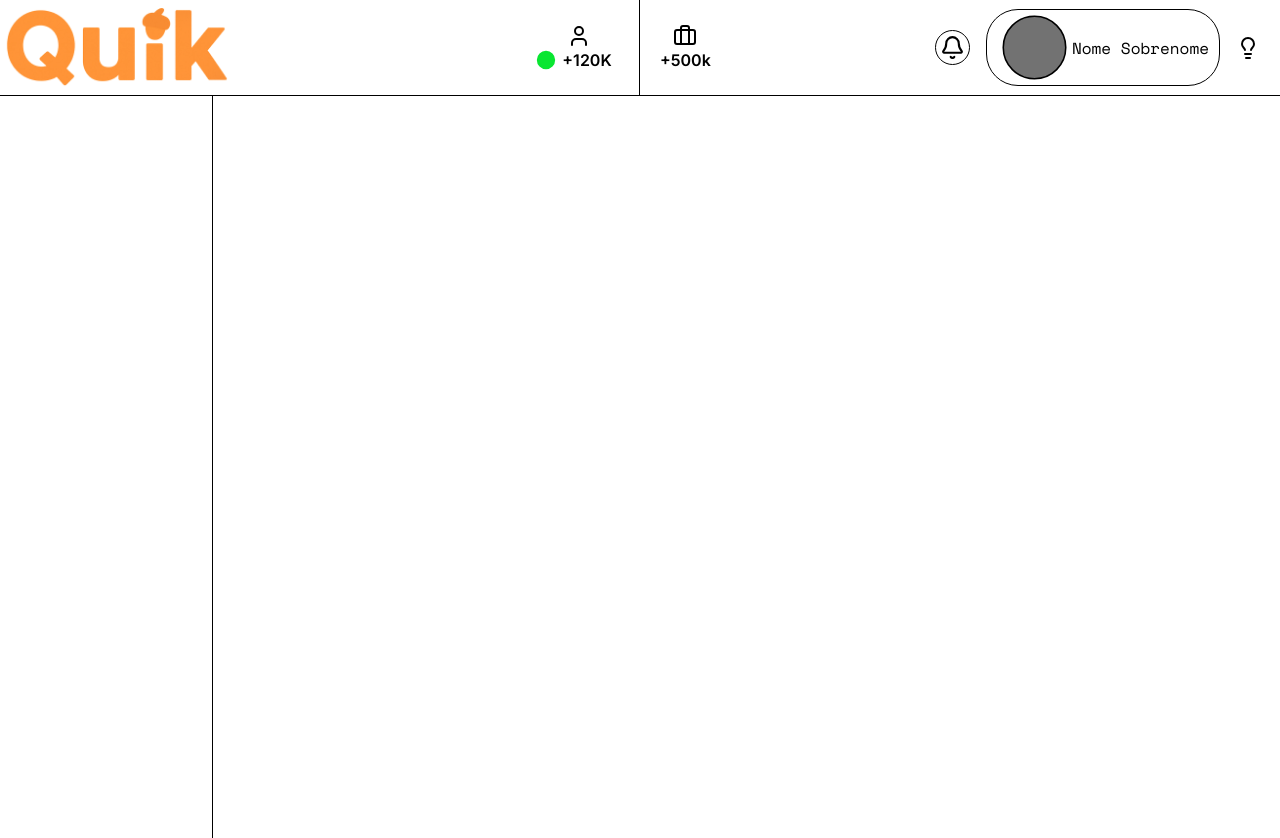
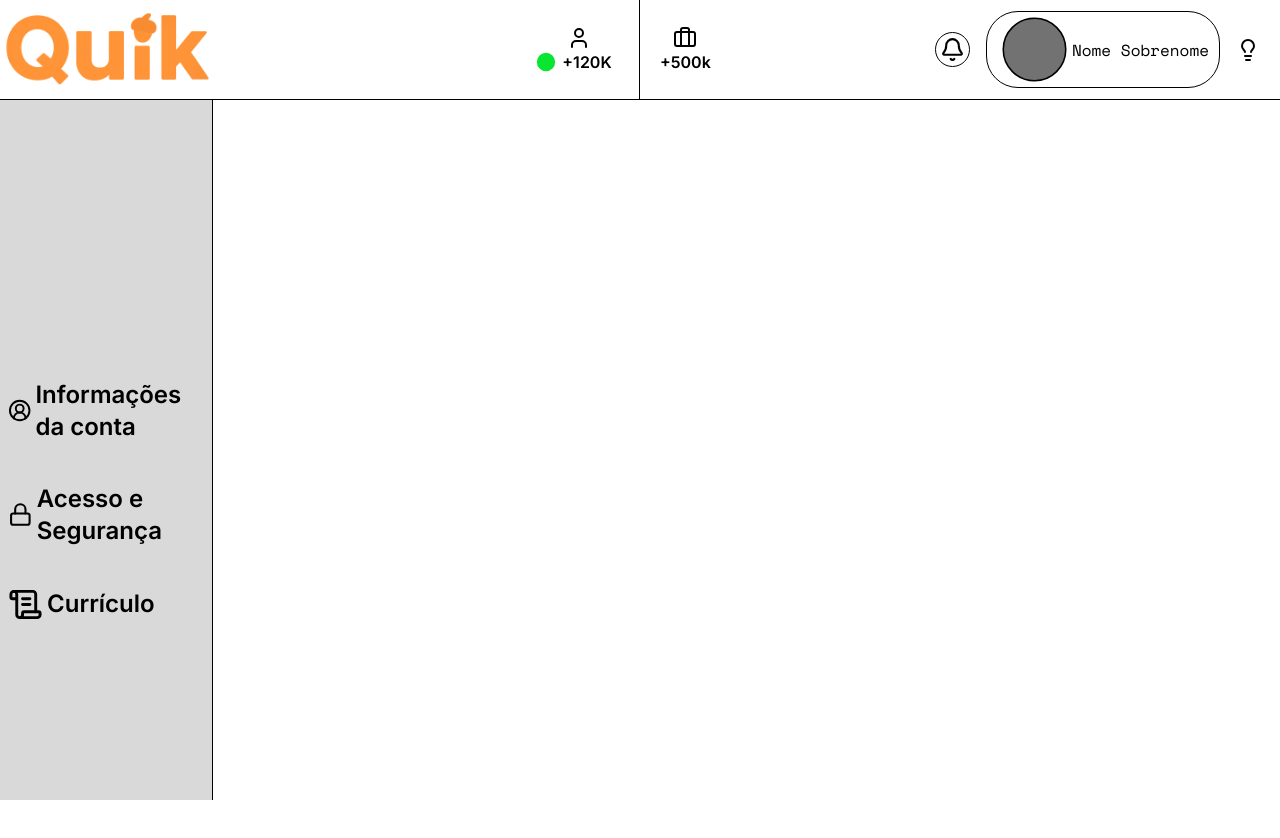
Before and after one commit to Curso-Senai-Tecnico/Qwik-prototype, a React (Vite) app in the folder Quik/frontend/react-app/: page /candidato/dashboard in a window 1280 px wide. Shown: the top 838 px of the page. After the commit the page ends 800 px from the top, so only its background shows below. Built offline with nearby package versions, Linux system fonts and the light colour scheme; a web font is replaced by a local one.

Commit message:
[FE] adicionada animação de busca por chamada de video

```diff
--- a/Quik/frontend/react-app/src/App.jsx
+++ b/Quik/frontend/react-app/src/App.jsx
@@ -10,10 +10,11 @@ import DashboardRecrutador from "./pages/recrutador/DashboardRecrutador";
 import CadastrarVagas from "./pages/recrutador/CadastrarVagas";
 import Assinatura from "./pages/recrutador/Assinatura";
 import MainLayout from "./MainLayout";
+import { RoleProvider } from "./contexts/RoleProvider";
 
 export default function App() {
   const [darkMode, setDarkMode] = useState(false);
-  const [role, setRole] = useState(localStorage.getItem("role") || "candidato");
+
 
   useEffect(() => {
     if (darkMode) {
@@ -26,6 +27,7 @@ export default function App() {
   console.log(darkMode);
   return (
     /* Configuração de rotas usando React Router para fins de organização*/
+    <RoleProvider>
       <Routes>
         <Route path="/" element={<LandingPage />} />
 
@@ -37,13 +39,7 @@ export default function App() {
 
         {/*Grupo com layout */}
         <Route
-        element={
-          <MainLayout
-            darkMode={darkMode}
-            setDarkMode={setDarkMode}
-            role={role}
-          />
-        }
+          element={<MainLayout darkMode={darkMode} setDarkMode={setDarkMode} />}
         >
           <Route
             path="/home"
@@ -52,7 +48,10 @@ export default function App() {
           <Route
             path="/candidato/dashboard"
             element={
-            <DashboardCandidato darkMode={darkMode} setDarkMode={setDarkMode} />
+              <DashboardCandidato
+                darkMode={darkMode}
+                setDarkMode={setDarkMode}
+              />
             }
           />
           <Route
@@ -61,7 +60,6 @@ export default function App() {
               <DashboardRecrutador
                 darkMode={darkMode}
                 setDarkMode={setDarkMode}
-              role={role}
               />
             }
           />
@@ -73,9 +71,12 @@ export default function App() {
           />
           <Route
             path="/recrutador/assinatura"
-          element={<Assinatura darkMode={darkMode} setDarkMode={setDarkMode} />}
+            element={
+              <Assinatura darkMode={darkMode} setDarkMode={setDarkMode} />
+            }
           />
         </Route>
       </Routes>
+    </RoleProvider>
   );
 }
--- a/Quik/frontend/react-app/src/MainLayout.jsx
+++ b/Quik/frontend/react-app/src/MainLayout.jsx
@@ -3,7 +3,7 @@ import CustomNav from "./pages/home/CustomNav";
 
 export default function MainLayout({ darkMode, setDarkMode, role }) {
   return (
-    <div className="flex flex-col min-h-screen">
+    <div className="flex flex-col h-screen w-screen overflow-hidden">
       <CustomNav darkMode={darkMode} setDarkMode={setDarkMode} role={role} />
       <main className="flex-1">
         <Outlet />
--- /dev/null
+++ b/Quik/frontend/react-app/src/contexts/RoleContext.jsx
@@ -0,0 +1,6 @@
+import { createContext, useContext } from "react";
+export const RoleContext = createContext()
+
+export function useRole(){
+    return useContext(RoleContext)
+}
--- /dev/null
+++ b/Quik/frontend/react-app/src/contexts/RoleProvider.jsx
@@ -0,0 +1,17 @@
+import { useEffect, useState } from "react";
+import { RoleContext } from "./RoleContext";
+
+
+export function RoleProvider({children}) {
+    const [role, setRole] = useState(localStorage.getItem("role") || "candidato")
+
+    useEffect(() => {
+        localStorage.setItem("role", role)
+    }, [role])
+
+    return (
+        <RoleContext.Provider value={{role, setRole}}>
+            {children}
+        </RoleContext.Provider>
+    )
+}
--- a/Quik/frontend/react-app/src/pages/candidato/DashboardCandidato.jsx
+++ b/Quik/frontend/react-app/src/pages/candidato/DashboardCandidato.jsx
@@ -1,9 +1,9 @@
-export default function Dashboard({ darkMode, setDarkMode, role }) {
+import DashNav from "../dashutils/DashNav";
+
+export default function Dashboard({ darkMode}) {
   return (
     <div className="flex flex-col">
-      <div className="flex">
-        <nav className="flex flex-col h-dvh w-2/12 border-r"></nav>
-      </div>
+      <DashNav darkMode={darkMode}/>
     </div>
   );
 }
--- a/Quik/frontend/react-app/src/pages/dashutils/DashNav.jsx
+++ b/Quik/frontend/react-app/src/pages/dashutils/DashNav.jsx
@@ -1,25 +1,37 @@
 import { CircleUserRound } from "lucide-react";
 import { Lock } from "lucide-react";
 import { ScrollText } from "lucide-react";
+import { useRole } from "../../contexts/RoleContext";
 
-export default function DashNav({ role }) {
+export default function DashNav({ darkMode }) {
+  const { role } = useRole();
   return (
-    <nav className="flex flex-col gap-6 border-r h-dvh w-2/12 bg-[#D9D9D9] items-center justify-center">
+    <nav
+      className={`flex flex-col gap-6 border-r h-dvh w-2/12  items-center justify-center  ${
+        darkMode
+          ? "bg-[#22303c] text-white border-r-white"
+          : "bg-[#D9D9D9] text-black"
+      }`}
+    >
       <div className="flex items-center gap-1 min-w-full p-2">
-        <CircleUserRound />
-        <span className="font-inter font-semibold ">Informações da conta</span>
+        <CircleUserRound size={35} />
+        <span className="font-inter font-semibold text-2xl ">
+          Informações da conta
+        </span>
       </div>
       <div className="flex items-center gap-1 min-w-full p-2">
-        <Lock />
-        <span className="font-inter font-semibold ">Acesso e Segurança</span>
+        <Lock size={35} />
+        <span className="font-inter font-semibold text-2xl ">
+          Acesso e Segurança
+        </span>
       </div>
       <div className="flex items-center gap-1 min-w-full p-2">
-        <ScrollText />
+        <ScrollText size={35} />
         {role === "candidato" && (
-          <span className="font-inter font-semibold ">Currículo</span>
+          <span className="font-inter font-semibold text-2xl ">Currículo</span>
         )}
         {role === "recrutador" && (
-          <span className="font-inter font-semibold ">Vagas</span>
+          <span className="font-inter font-semibold text-2xl ">Vagas</span>
         )}
       </div>
     </nav>
--- a/Quik/frontend/react-app/src/pages/home/CustomNav.jsx
+++ b/Quik/frontend/react-app/src/pages/home/CustomNav.jsx
@@ -5,8 +5,10 @@ import { Circle } from "lucide-react";
 import { useNavigate } from "react-router-dom";
 import { Lightbulb } from "lucide-react";
 import Logo from "/logoNova.png";
+import { useRole } from "../../contexts/RoleContext";
 
-export default function CustomNav({ darkMode, setDarkMode, role, setRole }) {
+export default function CustomNav({ darkMode, setDarkMode }) {
+  const { role } = useRole();
   const navigate = useNavigate();
   console.log("Role recebida da Home: ", role);
   const toggleTheme = () => {
@@ -15,7 +17,7 @@ export default function CustomNav({ darkMode, setDarkMode, role, setRole }) {
   return (
     <header>
       <nav
-        className={`flex  w-dvw h-24 border-b ${
+        className={`flex  w-dvw h-25 border-b ${
           darkMode
             ? "border-white bg-[#22303c]  text-white"
             : "text-black bg-white"
@@ -24,7 +26,7 @@ export default function CustomNav({ darkMode, setDarkMode, role, setRole }) {
         <div className="flex justify-between items-center border-r w-1/2 h-full">
           <img
             src={Logo}
-            width={250}
+            width={230}
             height={250}
             className="cursor-pointer overflow-hidden"
             onClick={() => navigate("/home")}
--- a/Quik/frontend/react-app/src/pages/home/Home.jsx
+++ b/Quik/frontend/react-app/src/pages/home/Home.jsx
@@ -1,24 +1,11 @@
-import React, { useEffect, useState } from "react";
-import CustomNav from "./CustomNav";
 import { motion } from "framer-motion";
 import Messenger from "./Messenger";
 import VideoChamada from "./VideoChamada";
 
 export default function Home({ darkMode, setDarkMode }) {
-  const [role, setRole] = useState("");
-  useEffect(() => {
-    console.log("O use effect executou!");
-    const roleSalva = localStorage.getItem("role");
-    if (roleSalva) {
-      setRole(roleSalva);
-    } else {
-      localStorage.setItem("role", "candidato");
-      setRole("candidato");
-    }
-  }, []);
   return (
     <motion.div
-      className="bg-gradient-to-br from-[#ffd064] via-[#ffab4b] to-[#934500] flex flex-col w-vh h-dvh bg-[length:200%_200%] items-center"
+      className="bg-gradient-to-br from-[#ffd064] via-[#ffab4b] to-[#934500] flex flex-col w-screen h-screen bg-[length:200%_200%] items-center overflow-hidden"
       animate={{ backgroundPosition: ["0% 50%", "100% 50%", "0% 50%"] }}
       transition={{
         duration: 5,
--- /dev/null
+++ b/Quik/frontend/react-app/src/pages/home/LogoLoading.jsx
@@ -0,0 +1,67 @@
+import { motion } from "framer-motion";
+
+export default function LogoLoading() {
+  const bounceTransition = {
+    repeat: Infinity,
+    repeatType: "mirror",
+    duration: 0.6,
+    ease: "easeInOut",
+  };
+
+  return (
+    <svg
+      xmlns="http://www.w3.org/2000/svg"
+      viewBox="400 660 220 80"
+      width="180"
+      height="80"
+    >
+      {/* Bolinha 1 */}
+      <g>
+        <motion.path
+          fill="#130700"
+          d="M453.217133,675.332031 C465.174744,679.276245 469.385101,686.158386 467.908234,698.776184 C466.861115,707.722534 458.115570,716.256531 449.288269,716.945740 C438.848633,717.760864 429.493866,710.640808 426.058136,700.926453 C421.948608,689.306946 433.678650,674.735779 445.819519,675.016479 C448.148926,675.070312 450.477570,675.158203 453.217133,675.332031 M446.636932,708.165833 C456.879547,707.614258 463.183136,698.181580 458.767120,690.014282 C455.775543,684.481506 449.058960,681.629517 443.061462,683.345459 C437.572510,684.915894 433.269562,690.521423 433.450684,695.865662 C433.651672,701.797668 438.619995,706.729248 446.636932,708.165833 z"
+          animate={{ y: ["0%", "-20%", "0%"] }}
+          transition={{ ...bounceTransition, delay: 0 }}
+        />
+        <motion.path
+          fill="#FD8D1D"
+          d="M446.216003,708.142334 C438.619995,706.729248 433.651672,701.797668 433.450684,695.865662 C433.269562,690.521423 437.572510,684.915894 443.061462,683.345459 C449.058960,681.629517 455.775543,684.481506 458.767120,690.014282 C463.183136,698.181580 456.879547,707.614258 446.216003,708.142334 z"
+          animate={{ y: ["0%", "-20%", "0%"] }}
+          transition={{ ...bounceTransition, delay: 0 }}
+        />
+      </g>
+
+      {/* Bolinha 2 */}
+      <g>
+        <motion.path
+          fill="#120700"
+          d="M510.705688,716.172668 C498.603851,715.420532 490.756073,703.730957 490.959015,695.488586 C491.205109,685.493713 498.853973,676.217651 509.543091,674.458374 C521.603699,672.473267 532.569641,680.876038 533.118103,693.387451 C533.513916,702.415771 530.934937,709.643066 522.895386,713.824646 C519.471558,715.605469 515.065491,715.497864 510.705688,716.172668 M503.619080,704.979004 C504.902985,705.729797 506.116333,706.659302 507.483551,707.198975 C512.345093,709.117981 517.044067,708.669922 520.963623,705.131409 C524.436768,701.995850 526.422485,698.040527 525.326965,693.114258 C524.167664,687.901184 519.931885,683.853516 514.827026,683.064514 C508.995789,682.163330 503.568634,684.646423 500.791870,689.486023 C497.869415,694.579590 498.491974,698.697449 503.619080,704.979004 z"
+          animate={{ y: ["0%", "-20%", "0%"] }}
+          transition={{ ...bounceTransition, delay: 0.2 }}
+        />
+        <motion.path
+          fill="#FD8D1D"
+          d="M503.338379,704.726318 C498.491974,698.697449 497.869415,694.579590 500.791870,689.486023 C503.568634,684.646423 508.995789,682.163330 514.827026,683.064514 C519.931885,683.853516 524.167664,687.901184 525.326965,693.114258 C526.422485,698.040527 524.436768,701.995850 520.963623,705.131409 C517.044067,708.669922 512.345093,709.117981 507.483551,707.198975 C506.116333,706.659302 504.902985,705.729797 503.338379,704.726318 z"
+          animate={{ y: ["0%", "-20%", "0%"] }}
+          transition={{ ...bounceTransition, delay: 0.2 }}
+        />
+      </g>
+
+      {/* Bolinha 3 */}
+      <g>
+        <motion.path
+          fill="#130700"
+          d="M558.014404,694.956299 C558.309570,682.733154 568.240723,673.930664 581.132568,674.027283 C591.056152,674.101685 599.753174,683.821106 600.042847,694.676025 C600.270630,703.212280 597.471008,710.127441 589.971008,714.406677 C582.009827,718.949219 573.958557,717.397156 566.961670,712.395874 C561.428162,708.440613 558.204590,702.531799 558.014404,694.956299 M591.048462,689.646851 C589.697144,688.201294 588.536377,686.490906 586.960815,685.356812 C580.724121,680.867371 571.809204,682.748657 567.807007,689.236511 C563.990417,695.423218 566.465393,703.515503 573.429077,706.844482 C578.285828,709.166138 583.086304,708.827942 587.430237,705.366272 C591.339294,702.251160 594.585876,695.643799 591.048462,689.646851 z"
+          animate={{ y: ["0%", "-20%", "0%"] }}
+          transition={{ ...bounceTransition, delay: 0.4 }}
+        />
+        <motion.path
+          fill="#FD8D1D"
+          d="M591.233154,689.971680 C594.585876,695.643799 591.339294,702.251160 587.430237,705.366272 C583.086304,708.827942 578.285828,709.166138 573.429077,706.844482 C566.465393,703.515503 563.990417,695.423218 567.807007,689.236511 C571.809204,682.748657 580.724121,680.867371 586.960815,685.356812 C588.536377,686.490906 589.697144,688.201294 591.233154,689.971680 z"
+          animate={{ y: ["0%", "-20%", "0%"] }}
+          transition={{ ...bounceTransition, delay: 0.4 }}
+        />
+      </g>
+    </svg>
+  );
+}
--- a/Quik/frontend/react-app/src/pages/home/VideoChamada.jsx
+++ b/Quik/frontend/react-app/src/pages/home/VideoChamada.jsx
@@ -3,11 +3,21 @@ import SignalIcon from "./SignalIcon";
 import { Mic, Phone, MicOff, VideoOff, HeadphoneOff } from "lucide-react";
 import { Video } from "lucide-react";
 import { Headphones } from "lucide-react";
+import LogoLoading from "./LogoLoading";
+import Logo from "/logoNova.png";
 
 export default function VideoChamada() {
   const [mic, setMic] = useState(true);
   const [headset, setHeadset] = useState(true);
   const [video, setVideo] = useState(true);
+  const [isLoading, setIsLoading] = useState(false);
+
+  const startCall = () => {
+    setIsLoading(true);
+    setTimeout(() => {
+      setIsLoading(false);
+    }, 5000);
+  };
 
   const changeMic = () => {
     setMic((prev) => !prev);
@@ -20,12 +30,22 @@ export default function VideoChamada() {
   };
 
   return (
-    <div className="bg-black w-10/12 h-10/12 rounded-md mt-4 flex justify-center items-center">
+    <div className="bg-black w-9/12 h-9/12 rounded-md mt-4 flex justify-center items-center">
       <div className="bg-[rgb(26,26,26,100)] w-11/12 h-11/12 flex flex-col justify-between group">
         <SignalIcon />
-        <button className="text-white font-inter text-2xl font-bold border-orange-400 bg-orange-400 w-fit h-fit self-center justify-self-center p-4 rounded-full inset-shadow-black inset-shadow-2xs cursor-pointer">
-          Faça um Quik
-        </button>
+        {!isLoading ? (
+          <button
+            className="text-white font-inter text-2xl font-bold border-orange-400 bg-orange-400 w-fit h-fit self-center justify-self-center p-4 rounded-full inset-shadow-black inset-shadow-2xs cursor-pointer"
+            onClick={startCall}
+          >
+            Faça um Quik
+          </button>
+        ) : (
+          <div className="flex flex-col self-center justify-self-center justify-center items-center">
+            <img src={Logo} width={250} height={100} />
+            <LogoLoading />
+          </div>
+        )}
         <div className="flex justify-around opacity-0 group-hover:opacity-100 transition-opacity duration-300">
           {mic ? (
             <Mic color="white" onClick={changeMic} />
--- a/Quik/frontend/react-app/src/pages/recrutador/DashboardRecrutador.jsx
+++ b/Quik/frontend/react-app/src/pages/recrutador/DashboardRecrutador.jsx
@@ -1,11 +1,9 @@
-import React from "react";
-import { CircleUserRound } from "lucide-react";
 import DashNav from "../dashutils/DashNav";
 
-export default function Dashboard({darkMode, setDarkMode, role}) {
+export default function Dashboard({darkMode}) {
   return (
     <div className="flex bg-orange-500 w-dvw h-dvh">
-      <DashNav role={role} />
+      <DashNav darkMode={darkMode} />
     </div>
   );
 }
```
Also changed, not shown: Quik/frontend/react-app/public/logoLoading.svg (added), 1 other file (tests, documents, lock files or other folders). Lines whose indentation alone changed are shown as unchanged.
